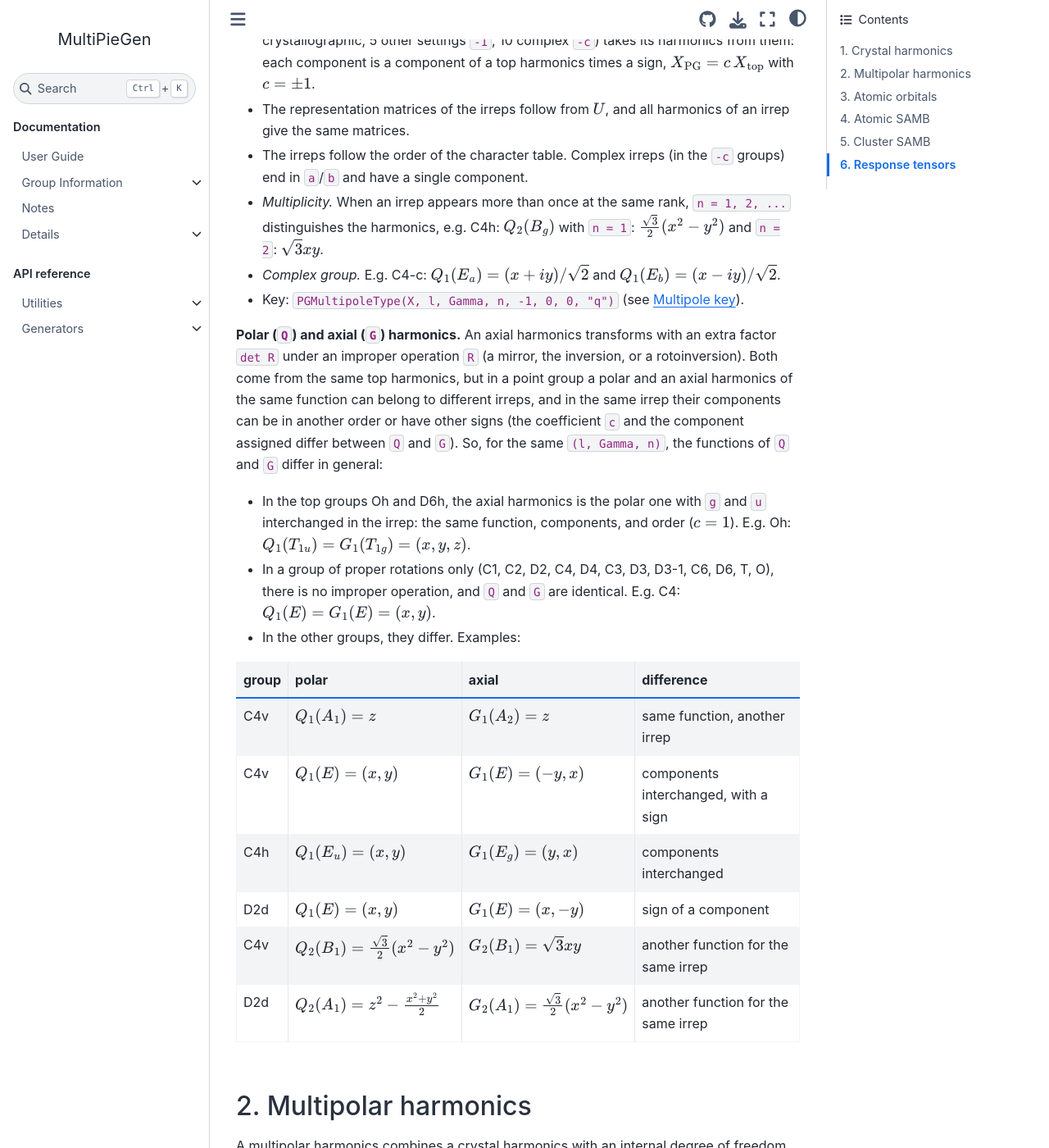
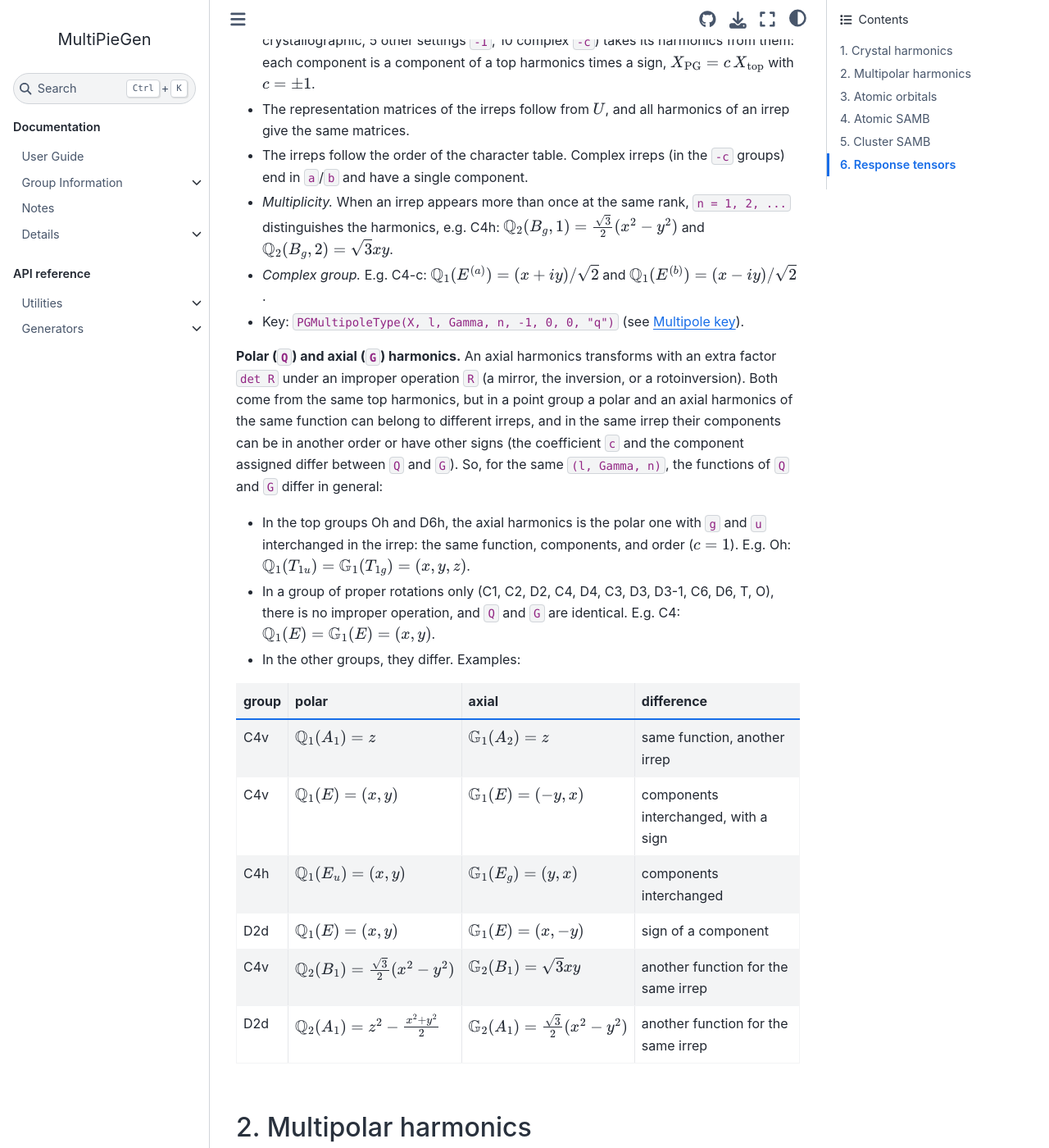
Before and after one commit to CMT-MU/MultiPieGen, a Jupyter Book: the page built from docs/src/guide/definitions.md, in a window 1280 px wide and 1400 px high, scrolled down 1167 px. Shown: the whole window at 82% size. Built offline with Jupyter Book 1.0.4 settings and Sphinx 7.4.7 and the Sphinx Book theme 1.1.4, drawn with Linux system fonts in a browser that asks for light colours; some of the changed text lies outside the part shown.

Commit message:
Write example multipoles with their LaTeX symbols, and explain the symbols
- Multipole key pages: add "LaTeX symbol", how to read
  X_{l,gamma}^{(s,k;tag)}[x](Gamma, n p) from the key (made by
  TagMultipole.latex): component, (s, k) only for s > 0, the arrow and [x]
  for the multipolar harmonics, n, and p as a letter. Tags: none for the
  harmonics, a for the atomic SAMB, s for site and b for bond cluster SAMB.
  The example table now shows the key and its symbol.
- Definitions pages: the examples use the symbols instead of keys, e.g.
  \vec{\mathbb{Q}}_{0}^{(1,1)}[q](A_{1g}), \mathbb{M}_{1}^{(1,-1;a)}(T_{1g}),
  \mathbb{T}_{1}^{(b)}(E_{u},a); the symbols were generated by
  TagMultipole.latex from the keys of the examples.

Co-Authored-By: Claude Opus 5.5 <noreply@anthropic.com>

```diff
--- a/docs/src/guide/definitions.md
+++ b/docs/src/guide/definitions.md
@@ -6,7 +6,8 @@ orphan: true
 
 This page defines the quantities provided by MultiPieGen. How to get the actual function forms, $U$, and
 matrices from the data is described in a later section. The harmonics and the SAMB are labeled by the multipole key
-`PGMultipoleType`, explained in [Multipole key](multipole_key.md). A Japanese version is [here](definitions_ja.md).
+`PGMultipoleType` and written with its LaTeX symbol, e.g. $\mathbb{Q}_{1}(T_{1u})$; both are explained in
+[Multipole key](multipole_key.md). A Japanese version is [here](definitions_ja.md).
 
 ## 1. Crystal harmonics
 
@@ -35,14 +36,14 @@ $$
 
 with $U$ (`(2l+1) x dim`, rows `m = l, ..., -l`), whose columns are orthonormal.
 
-*Example (Oh).* The dipole $Q_1(T_{1u}) = (x, y, z)$ has
+*Example (Oh).* The dipole $\mathbb{Q}_{1}(T_{1u}) = (x, y, z)$ has
 
 $$
 U = \begin{pmatrix} -\frac{1}{\sqrt{2}} & \frac{i}{\sqrt{2}} & 0 \\ 0 & 0 & 1 \\ \frac{1}{\sqrt{2}} & \frac{i}{\sqrt{2}} & 0 \end{pmatrix}
 \quad (m = 1, 0, -1),
 $$
 
-e.g. $x = (-O_{11} + O_{1,-1})/\sqrt{2}$, and the quadrupole $Q_2(E_g) = \left(z^2 - \frac{x^2+y^2}{2},
+e.g. $x = (-O_{11} + O_{1,-1})/\sqrt{2}$, and the quadrupole $\mathbb{Q}_{2}(E_{g}) = \left(z^2 - \frac{x^2+y^2}{2},
 \frac{\sqrt{3}}{2}(x^2 - y^2)\right)$.
 
 - **Top groups.** The harmonics are defined once for the two top groups, Oh (cubic) and D6h (trigonal and
@@ -53,8 +54,8 @@ e.g. $x = (-O_{11} + O_{1,-1})/\sqrt{2}$, and the quadrupole $Q_2(E_g) = \left(z
 - The irreps follow the order of the character table. Complex irreps (in the `-c` groups) end in `a`/`b` and have a
   single component.
 - *Multiplicity.* When an irrep appears more than once at the same rank, `n = 1, 2, ...` distinguishes the
-  harmonics, e.g. C4h: $Q_2(B_g)$ with `n = 1`: $\frac{\sqrt{3}}{2}(x^2 - y^2)$ and `n = 2`: $\sqrt{3}xy$.
-- *Complex group.* E.g. C4-c: $Q_1(E_a) = (x + iy)/\sqrt{2}$ and $Q_1(E_b) = (x - iy)/\sqrt{2}$.
+  harmonics, e.g. C4h: $\mathbb{Q}_{2}(B_{g},1) = \frac{\sqrt{3}}{2}(x^2 - y^2)$ and $\mathbb{Q}_{2}(B_{g},2) = \sqrt{3}xy$.
+- *Complex group.* E.g. C4-c: $\mathbb{Q}_{1}(E^{(a)}) = (x + iy)/\sqrt{2}$ and $\mathbb{Q}_{1}(E^{(b)}) = (x - iy)/\sqrt{2}$.
 - Key: `PGMultipoleType(X, l, Gamma, n, -1, 0, 0, "q")` (see [Multipole key](multipole_key.md)).
 
 **Polar (`Q`) and axial (`G`) harmonics.** An axial harmonics transforms with an extra factor `det R` under an
@@ -64,19 +65,19 @@ their components can be in another order or have other signs (the coefficient `c
 between `Q` and `G`). So, for the same `(l, Gamma, n)`, the functions of `Q` and `G` differ in general:
 
 - In the top groups Oh and D6h, the axial harmonics is the polar one with `g` and `u` interchanged in the irrep: the
-  same function, components, and order ($c = 1$). E.g. Oh: $Q_1(T_{1u}) = G_1(T_{1g}) = (x, y, z)$.
+  same function, components, and order ($c = 1$). E.g. Oh: $\mathbb{Q}_{1}(T_{1u}) = \mathbb{G}_{1}(T_{1g}) = (x, y, z)$.
 - In a group of proper rotations only (C1, C2, D2, C4, D4, C3, D3, D3-1, C6, D6, T, O), there is no improper
-  operation, and `Q` and `G` are identical. E.g. C4: $Q_1(E) = G_1(E) = (x, y)$.
+  operation, and `Q` and `G` are identical. E.g. C4: $\mathbb{Q}_{1}(E) = \mathbb{G}_{1}(E) = (x, y)$.
 - In the other groups, they differ. Examples:
 
 | group | polar | axial | difference |
 |---|---|---|---|
-| C4v | $Q_1(A_1) = z$ | $G_1(A_2) = z$ | same function, another irrep |
-| C4v | $Q_1(E) = (x, y)$ | $G_1(E) = (-y, x)$ | components interchanged, with a sign |
-| C4h | $Q_1(E_u) = (x, y)$ | $G_1(E_g) = (y, x)$ | components interchanged |
-| D2d | $Q_1(E) = (x, y)$ | $G_1(E) = (x, -y)$ | sign of a component |
-| C4v | $Q_2(B_1) = \frac{\sqrt{3}}{2}(x^2 - y^2)$ | $G_2(B_1) = \sqrt{3}xy$ | another function for the same irrep |
-| D2d | $Q_2(A_1) = z^2 - \frac{x^2+y^2}{2}$ | $G_2(A_1) = \frac{\sqrt{3}}{2}(x^2 - y^2)$ | another function for the same irrep |
+| C4v | $\mathbb{Q}_{1}(A_{1}) = z$ | $\mathbb{G}_{1}(A_{2}) = z$ | same function, another irrep |
+| C4v | $\mathbb{Q}_{1}(E) = (x, y)$ | $\mathbb{G}_{1}(E) = (-y, x)$ | components interchanged, with a sign |
+| C4h | $\mathbb{Q}_{1}(E_{u}) = (x, y)$ | $\mathbb{G}_{1}(E_{g}) = (y, x)$ | components interchanged |
+| D2d | $\mathbb{Q}_{1}(E) = (x, y)$ | $\mathbb{G}_{1}(E) = (x, -y)$ | sign of a component |
+| C4v | $\mathbb{Q}_{2}(B_{1}) = \frac{\sqrt{3}}{2}(x^2 - y^2)$ | $\mathbb{G}_{2}(B_{1}) = \sqrt{3}xy$ | another function for the same irrep |
+| D2d | $\mathbb{Q}_{2}(A_{1}) = z^2 - \frac{x^2+y^2}{2}$ | $\mathbb{G}_{2}(A_{1}) = \frac{\sqrt{3}}{2}(x^2 - y^2)$ | another function for the same irrep |
 
 ## 2. Multipolar harmonics
 
@@ -105,12 +106,12 @@ crystal harmonics `(X, l, Gamma, n)`.
 *Examples (Oh, `s = 1`).* With a polar vector $\boldsymbol{Q} = (Q_x, Q_y, Q_z)$ or an axial vector
 $\boldsymbol{G} = (G_x, G_y, G_z)$ as the internal basis:
 
-| key `(X, l, Gamma, n, p, s, k, x)` | expression | meaning |
+| symbol | expression | meaning |
 |---|---|---|
-| `(Q, 0, A1g, -1, -1, 1, 1, q)` | $(xQ_x + yQ_y + zQ_z)/\sqrt{3}$ | $\boldsymbol{r} \cdot \boldsymbol{Q}$, electric monopole |
-| `(Q, 1, T1u, -1, -1, 1, -1, q)` | $(Q_x, Q_y, Q_z)$ | the polar vector itself |
-| `(G, 1, T1g, -1, -1, 1, 0, q)` | $(zQ_y - yQ_z, xQ_z - zQ_x, yQ_x - xQ_y)/\sqrt{2}$ | $\boldsymbol{Q} \times \boldsymbol{r}$, electric toroidal dipole |
-| `(G, 0, A1u, -1, -1, 1, 1, g)` | $(xG_x + yG_y + zG_z)/\sqrt{3}$ | $\boldsymbol{r} \cdot \boldsymbol{G}$, electric toroidal monopole |
+| $\vec{\mathbb{Q}}_{0}^{(1,1)}[q](A_{1g})$ | $(xQ_x + yQ_y + zQ_z)/\sqrt{3}$ | $\boldsymbol{r} \cdot \boldsymbol{Q}$, electric monopole |
+| $\vec{\mathbb{Q}}_{1}^{(1,-1)}[q](T_{1u})$ | $(Q_x, Q_y, Q_z)$ | the polar vector itself |
+| $\vec{\mathbb{G}}_{1}^{(1,0)}[q](T_{1g})$ | $(zQ_y - yQ_z, xQ_z - zQ_x, yQ_x - xQ_y)/\sqrt{2}$ | $\boldsymbol{Q} \times \boldsymbol{r}$, electric toroidal dipole |
+| $\vec{\mathbb{G}}_{0}^{(1,1)}[g](A_{1u})$ | $(xG_x + yG_y + zG_z)/\sqrt{3}$ | $\boldsymbol{r} \cdot \boldsymbol{G}$, electric toroidal monopole |
 
 ## 3. Atomic orbitals
 
@@ -160,14 +161,14 @@ basis, adapted to the point group.
 
 *Examples (Oh).* For the p orbitals (`lg`, block `(1, 1)`, basis `px, py, pz`):
 
-- $Q_0(A_{1g}) = \frac{1}{\sqrt{3}}\,\mathrm{diag}(1, 1, 1)$, the charge;
-- $Q_2(E_g) = \left(\frac{1}{\sqrt{6}}\,\mathrm{diag}(-1, -1, 2),\ \frac{1}{\sqrt{2}}\,\mathrm{diag}(1, -1, 0)\right)$, the
+- $\mathbb{Q}_{0}^{(a)}(A_{1g}) = \frac{1}{\sqrt{3}}\,\mathrm{diag}(1, 1, 1)$, the charge;
+- $\mathbb{Q}_{2}^{(a)}(E_{g}) = \left(\frac{1}{\sqrt{6}}\,\mathrm{diag}(-1, -1, 2),\ \frac{1}{\sqrt{2}}\,\mathrm{diag}(1, -1, 0)\right)$, the
   orbital quadrupole;
-- $M_1(T_{1g})$, `s = 0`: $(l_x, l_y, l_z)/\sqrt{2}$, the orbital angular momentum, e.g. the `x` component has
+- $\mathbb{M}_{1}^{(a)}(T_{1g})$: $(l_x, l_y, l_z)/\sqrt{2}$, the orbital angular momentum, e.g. the `x` component has
   $\langle p_y | \cdot | p_z \rangle = -i/\sqrt{2}$.
 
-For the s orbital with spin (`lgs`, block `(0, 0)`, basis `(s, u), (s, d)`): $Q_0(A_{1g})$, `s = 0`, is
-$\frac{1}{\sqrt{2}}\,\mathbb{1}$, and $M_1(T_{1g})$, `s = 1`, `k = -1`, is $(\sigma_x, \sigma_y, \sigma_z)/\sqrt{2}$, the
+For the s orbital with spin (`lgs`, block `(0, 0)`, basis `(s, u), (s, d)`): $\mathbb{Q}_{0}^{(a)}(A_{1g})$ is
+$\frac{1}{\sqrt{2}}\,\mathbb{1}$, and $\mathbb{M}_{1}^{(1,-1;a)}(T_{1g})$ is $(\sigma_x, \sigma_y, \sigma_z)/\sqrt{2}$, the
 spin.
 
 ## 5. Cluster SAMB
@@ -193,11 +194,11 @@ irreps of the group. They are given for the 37 real point groups and the 230 spa
 
 *Examples (D4h).*
 
-- Site `2a`: two sites at $(0, 0, \pm z)$. $Q_0(A_{1g}) = (1, 1)/\sqrt{2}$ (uniform) and $Q_1(A_{2u}) = (1, -1)/\sqrt{2}$
+- Site `2a`: two sites at $(0, 0, \pm z)$. $\mathbb{Q}_{0}^{(s)}(A_{1g}) = (1, 1)/\sqrt{2}$ (uniform) and $\mathbb{Q}_{1}^{(s)}(A_{2u}) = (1, -1)/\sqrt{2}$
   (a dipole along `z`).
 - Bond `2b@1o`: two bonds through the origin, along `x` and along `y`.
-  $Q_0(A_{1g}) = (1, 1)/\sqrt{2}$, $Q_2(B_{1g}) = (-1, 1)/\sqrt{2}$ (real hoppings), and
-  $T_1(E_u) = \left((i, 0), (0, i)\right)$ (imaginary hoppings): the `x` component lives on the bond along `x`, the `y`
+  $\mathbb{Q}_{0}^{(b)}(A_{1g}) = (1, 1)/\sqrt{2}$, $\mathbb{Q}_{2}^{(b)}(B_{1g}) = (-1, 1)/\sqrt{2}$ (real hoppings), and
+  $\mathbb{T}_{1}^{(b)}(E_{u},a) = \left((i, 0), (0, i)\right)$ (imaginary hoppings): the `x` component lives on the bond along `x`, the `y`
   component on the bond along `y`.
 
 ## 6. Response tensors
```
Also changed, not shown: docs/src/guide/definitions_ja.md (+24 -24 lines), docs/src/guide/multipole_key.md (+32 -5 lines), docs/src/guide/multipole_key_ja.md (+30 -5 lines).
